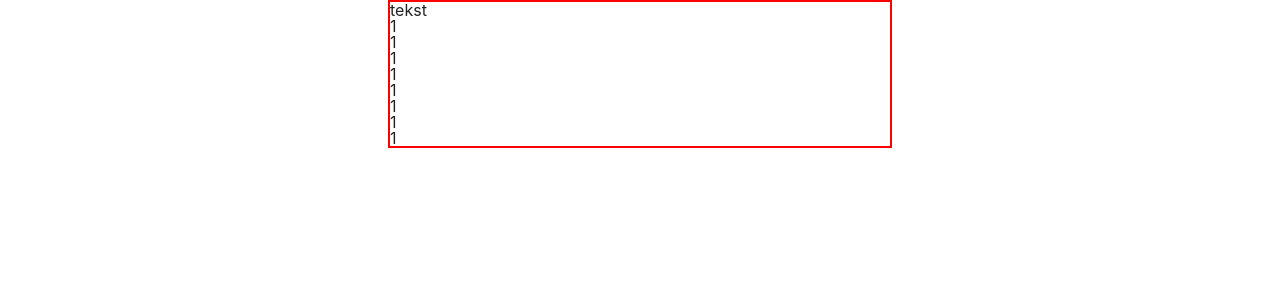
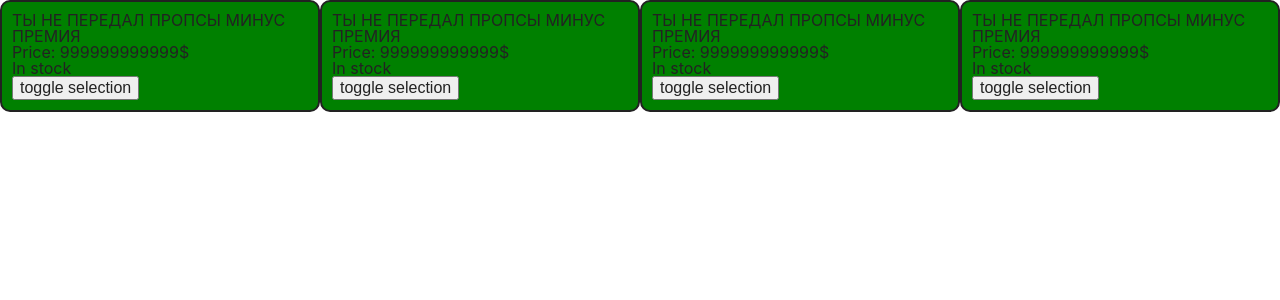
Before and after one commit to freshcourses-fe/react-lessons, a React (Create React App) app: page / in a window 1280 px wide. Shown: the top 300 px of the page. Built offline with nearby package versions, Linux system fonts and the light colour scheme.

Commit message:
Add FlexContainer

```diff
--- a/src/App.js
+++ b/src/App.js
@@ -5,25 +5,34 @@ import LoginForm from './components/forms/LoginForm';
 import PhoneDashboard from './components/PhoneDasboard';
 import Phone from './components/Phone';
 import FancyList from './components/FancyList';
+import FlexContainer from './components/FlexContainer';
 
 function App() {
-  const elem = React.createElement('p', {title: 'test'}, 'Текст', 'test1 12 ');
-  // const tempalte = <p title="test" >Текст</p>;
+  /*
+  создать компонент FlexContainer
+  вы его можете настравать пропсами
+  ему также можно передавать детей,
+  которых он будет отрисовывать
 
-  // console.log(elem);
-  // console.log(tempalte);
-
+  <FlexContainer someProp="something" >
+    <Phone />
+    <Phone />
+    <Phone />
+    <Phone />
+  </FlexContainer/>
+*/
   return (
-    <FancyList title="tekst">
-      <li>1</li>
-      <li>1</li>
-      <li>1</li>
-      <li>1</li>
-      <li>1</li>
-      <li>1</li>
-      <li>1</li>
-      <li>1</li>
-    </FancyList>
+    <FlexContainer
+      jc="space-between"
+      ai="center"
+      fd="row"
+      wrap="nowrap"
+    >
+      <Phone />
+      <Phone />
+      <Phone />
+      <Phone />
+    </FlexContainer>
   );
 }
 
--- /dev/null
+++ b/src/components/FlexContainer/index.jsx
@@ -0,0 +1,35 @@
+import React from 'react';
+import PropTypes from 'prop-types';
+
+const FlexContainer = (props) => {
+  const { jc, ai, fd, wrap, children } = props;
+
+  const styles = {
+    display: 'flex',
+    justifyContent: jc,
+    alignItems: ai,
+    flexDirection: fd,
+    flexWrap: wrap,
+  };
+  return <div style={styles}>{children}</div>;
+};
+
+FlexContainer.defaultProps = {
+  jc: 'flex-start',
+  ai: 'stretch',
+  fd: 'row',
+  wrap: 'nowrap'
+};
+
+FlexContainer.propTypes = {
+  jc: PropTypes.string,
+  ai: PropTypes.string,
+  fd: PropTypes.string,
+  wrap: PropTypes.string,
+  children: PropTypes.oneOfType([
+    PropTypes.arrayOf(PropTypes.element),
+    PropTypes.element,
+  ]).isRequired,
+}
+
+export default FlexContainer;
```
